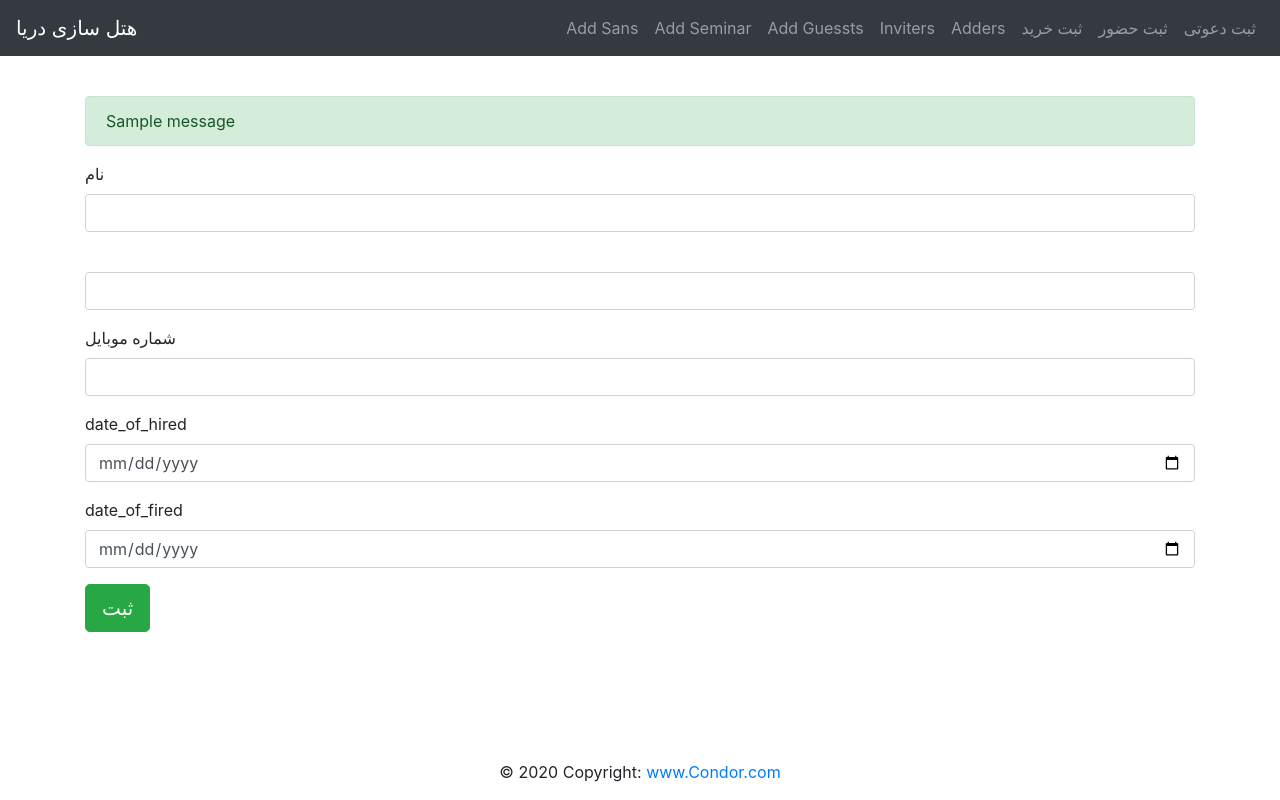
After one commit to hamedCondor/HotelSazi, a Django app: page /addguesst in a window 1280 px wide. The commit adds this page. Run offline with Django 3.2, Linux system fonts and the light colour scheme; tables that the repository leaves empty hold one stand-in row (values such as "Sample post"); one stand-in notice (Sample message) is shown.

```diff
--- a/customers/models.py
+++ b/customers/models.py
@@ -7,7 +7,7 @@ import psycopg2
 # database davatie seminar
 class Seminar(models.Model):
     seminar_name = models.TextField()
-    seminar_date = models.DateField()
+    seminar_date = models.TextField()
 
     def __str__(self):
         return self.seminar_name
--- /dev/null
+++ b/customers/templates/addguesst.html
@@ -0,0 +1,46 @@
+{% extends 'base.html' %}
+{% block content %}
+    <div class="container">
+        {% if messages %}
+            {% for message in messages %}
+                <div class="alert alert-success" role="alert">
+                    {{ message }}
+                </div>
+            {% endfor %}
+        {% endif %}
+        <form method="post">
+            {% csrf_token %}
+            <div class="form-group">
+                <label for="exampleInputEmail1">
+                    <center>نام</center>
+                </label>
+                <input type="text" class="form-control" id="first_name" name="first_name">
+            </div>
+            <div class="form-group">
+                <label for="exampleInputEmail1">
+                    <center></center>
+                </label>
+                <input type="text" class="form-control" id="last_name" name="last_name">
+            </div>
+            <div class="form-group">
+                <label for="exampleInputEmail1">
+                    <center>شماره موبایل</center>
+                </label>
+                <input type="number" class="form-control" id="phone_num" name="phone_num">
+            </div>
+            <div class="form-group">
+                <label for="exampleInputEmail1">
+                    <center>date_of_hired</center>
+                </label>
+                <input type="date" class="form-control" id="level" name="date_of_hired">
+            </div>
+            <div class="form-group">
+                <label for="exampleInputEmail1">
+                    <center>date_of_fired</center>
+                </label>
+                <input type="date" class="form-control" id="level" name="date_of_fired">
+            </div>
+            <button type="submit" class="btn btn-success btn-lg">ثبت</button>
+        </form>
+    </div>
+{% endblock %}
--- a/customers/templates/base.html
+++ b/customers/templates/base.html
@@ -17,6 +17,15 @@
         </button>
         <div class="collapse navbar-collapse" id="navbarNav">
             <ul class="navbar-nav ml-auto">
+                <li class="nav-item">
+                    <a class="nav-link" href="{% url 'addsans' %}">Add Sans</a>
+                </li>
+                <li class="nav-item">
+                    <a class="nav-link" href="{% url 'addseminardate' %}">Add Seminar</a>
+                </li>
+                <li class="nav-item">
+                    <a class="nav-link" href="{% url 'addguesst' %}">Add Guessts</a>
+                </li>
                 <li class="nav-item">
                     <a class="nav-link" href="{% url 'inviters' %}">Inviters</a>
                 </li>
--- a/customers/templates/inviters.html
+++ b/customers/templates/inviters.html
@@ -45,7 +45,7 @@
             </form>
         </div>
         <br>
-        {% if adders_list %}
+        {% if inviters_list %}
             <div class="table-responsive">
                 <table class="table table-dark table-bordered table-hover ">
                     <thead>
@@ -97,9 +97,6 @@
                                 <center>{{ item.phone_num }}</center>
                             </td>
                             <td>
-                                <center>{{ item.level }}</center>
-                            </td>
-                            <td>
                                 <center>
                                     <a type="button" class="btn btn-danger"
                                        href="{% url 'deleteinviters' item.id %}">حذف</a>
--- a/customers/urls.py
+++ b/customers/urls.py
@@ -18,6 +18,8 @@ urlpatterns = [
     path('adders', views.adders, name="adders"),
     path('deletadder/<int:adder_id>', views.deletadder, name="deletadder"),
     path('inviters', views.inviters, name="inviters"),
-    path('deletinviters/<int:inviters_id>', views.inviters, name="inviters")
-
+    path('deleteinviters/<int:inviter_id>', views.deleteinviters, name="deleteinviters"),
+    path('addguesst', views.addguesst, name="addguesst"),
+    path('addseminardate', views.addseminardate, name="addseminardate"),
+    path('addsans', views.addsans, name='addsans'),
 ]
--- a/customers/views.py
+++ b/customers/views.py
@@ -3,10 +3,9 @@ from django.shortcuts import render, redirect
 # from .forms import MyUserForm
 from django.contrib import messages
 from django.http import HttpResponseRedirect
-from .models import Adder
-from .forms import AdderForm
-from django.utils import timezone
-from django.db import models
+from .models import *
+from .forms import *
+import datetime
 
 
 # Create your views here.
@@ -81,24 +80,59 @@ def adders(request):
         adders_list = Adder.objects.all
         return render(request, 'adders.html', {'adders_list': adders_list})
 
-def deletadder(request,adder_id):
+
+def deletadder(request, adder_id):
     tobe_deleted = Adder.objects.get(pk=adder_id)
     tobe_deleted.delete()
     return redirect('adders')
 
+
 def inviters(request):
     if request.method == 'POST':
-        form = Inviter(request.POST or None)
+        form = InvitersForm(request.POST or None)
         if form.is_valid():
             form.save()
             messages.success(request, '!شماره با موفقیت ثبت شد')
             return HttpResponseRedirect('inviters')
 
     else:
-        inviters_list  = Adder.objects.all
+        inviters_list = Inviter.objects.all
         return render(request, 'inviters.html', {'inviters_list': inviters_list})
 
-def deleteinviters(request,inviter_id):
-    tobe_deleted = Inviter.objects.get(pk=adder_id)
+
+def deleteinviters(request, inviter_id):
+    tobe_deleted = Inviter.objects.get(pk=inviter_id)
     tobe_deleted.delete()
     return redirect('inviters')
+
+
+def addguesst(request):
+    adders_list = Adder.objects.all()
+    inviter_list = Inviter.objects.all()
+    return render(request, 'addguesst.html', {'adders_list': adders_list, 'inviter_list': inviter_list})
+
+
+def addseminardate(request):
+    if request.method == 'POST':
+        form = SeminarForm(request.POST or None)
+        if form.is_valid():
+            form.save()
+            messages.success(request, '!شماره با موفقیت ثبت شد')
+            return HttpResponseRedirect('addseminardate')
+    else:
+        return render(request, 'addseminardate.html', {})
+
+#https://www.code-learner.com/django-class-based-add-delete-update-and-select-example/
+def addsans(request):
+    if request.method == 'POST':
+
+        form = SansForm(request.POST or None)
+        seminars = Seminar.objects.get(pk=form.seminar)
+        form.seminar = seminars.id
+        if form.is_valid():
+            form.save()
+            messages.success(request, '!شماره با موفقیت ثبت شد')
+            return HttpResponseRedirect('addsans')
+    else:
+        seminar_list= Seminar.objects.all()
+        return render(request, 'addsans.html', {'seminar_list' : seminar_list})
```
Also changed, not shown: customers/forms.py (+18 -1 lines), customers/templates/addsans.html (added, +31 -0 lines), customers/templates/addseminardate.html (added, +28 -0 lines), customers/migrations/0002_auto_20201110_1558.py (added), db.sqlite3.
